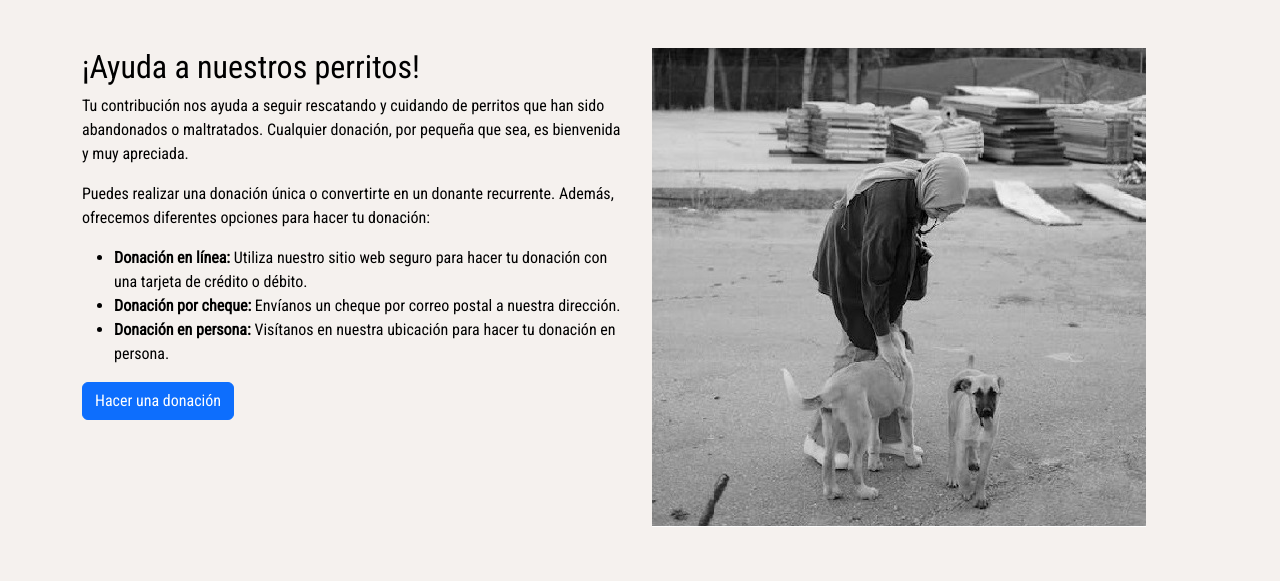
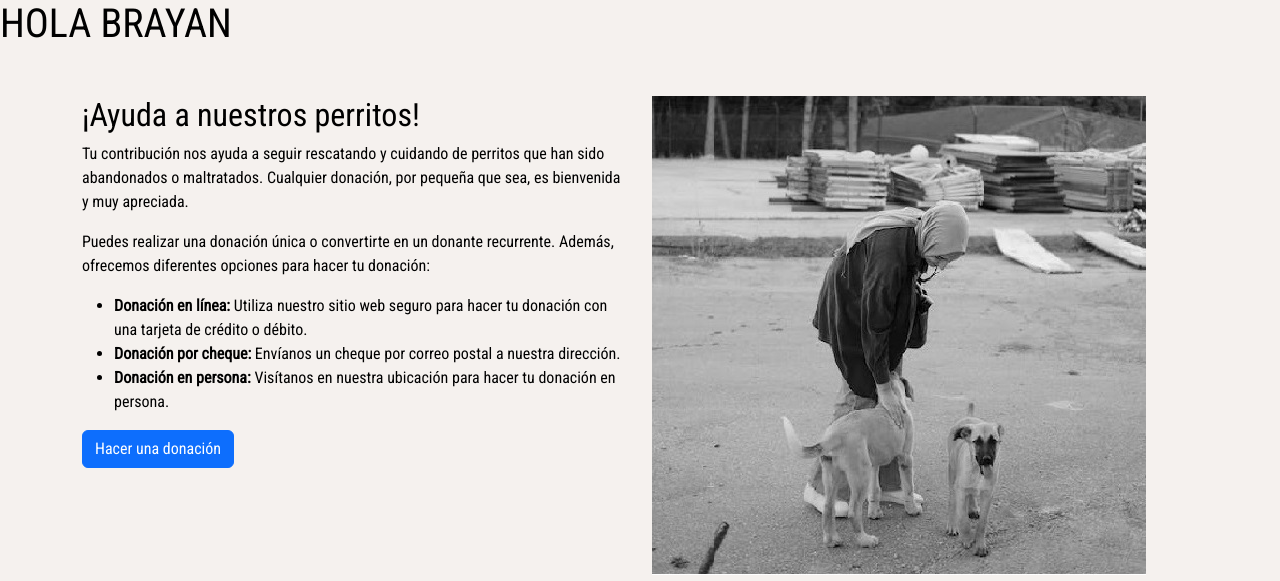
Before and after one commit to CECN20/TiendaAnimal, a plain HTML site: page Donaciones.html in a window 1280 px wide. Shown: the top 581 px of the page. Drawn offline with nearby package versions, Linux system fonts and the light colour scheme.

Commit message:
Haciendo pruebas de cambios

```diff
--- a/Donaciones.html
+++ b/Donaciones.html
@@ -22,6 +22,7 @@
     }
 </style>
 <body>
+    <H1>HOLA BRAYAN</H1>
 <section class="donaciones">
     <div class="container my-5">
         <div class="row">
```
